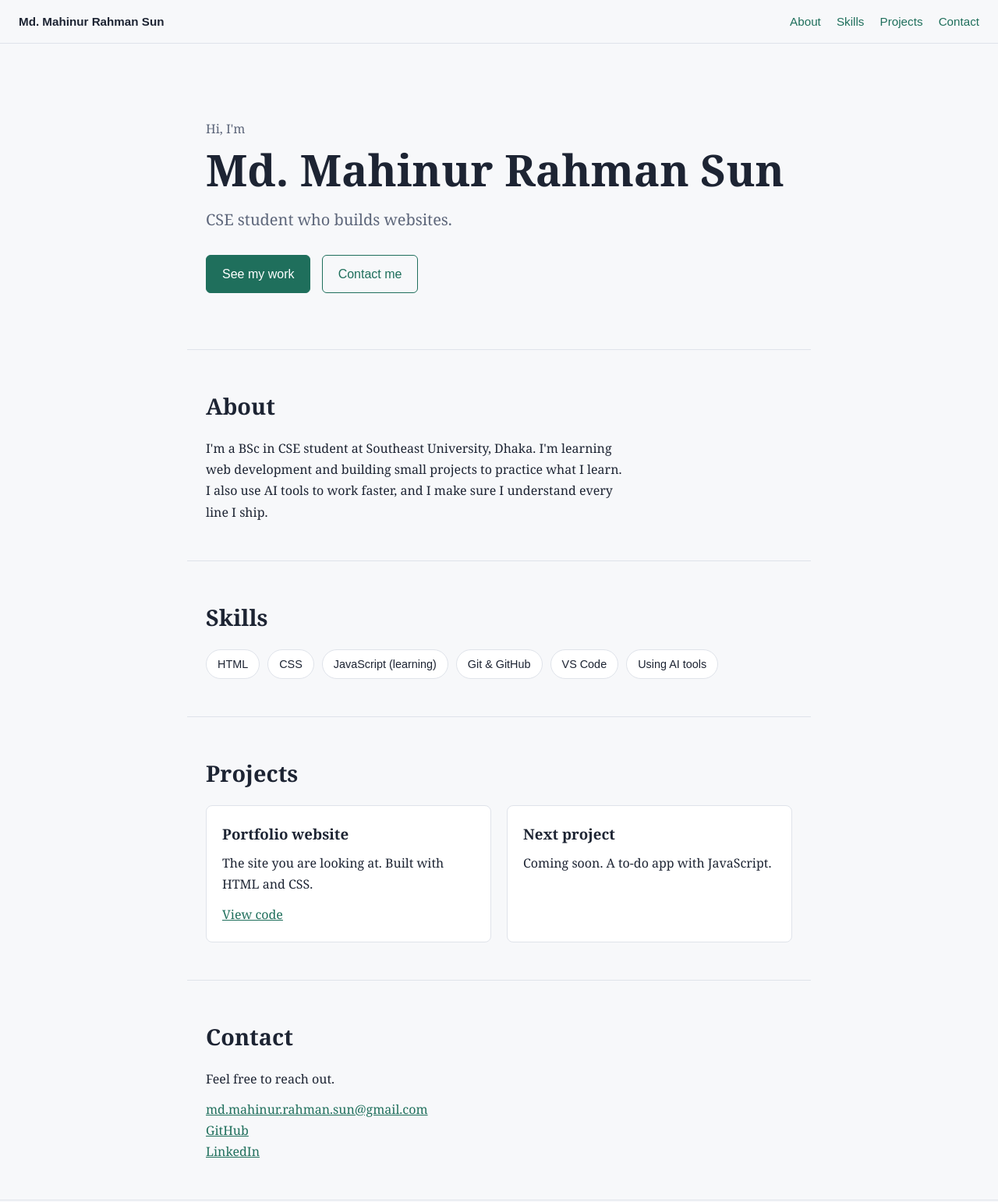
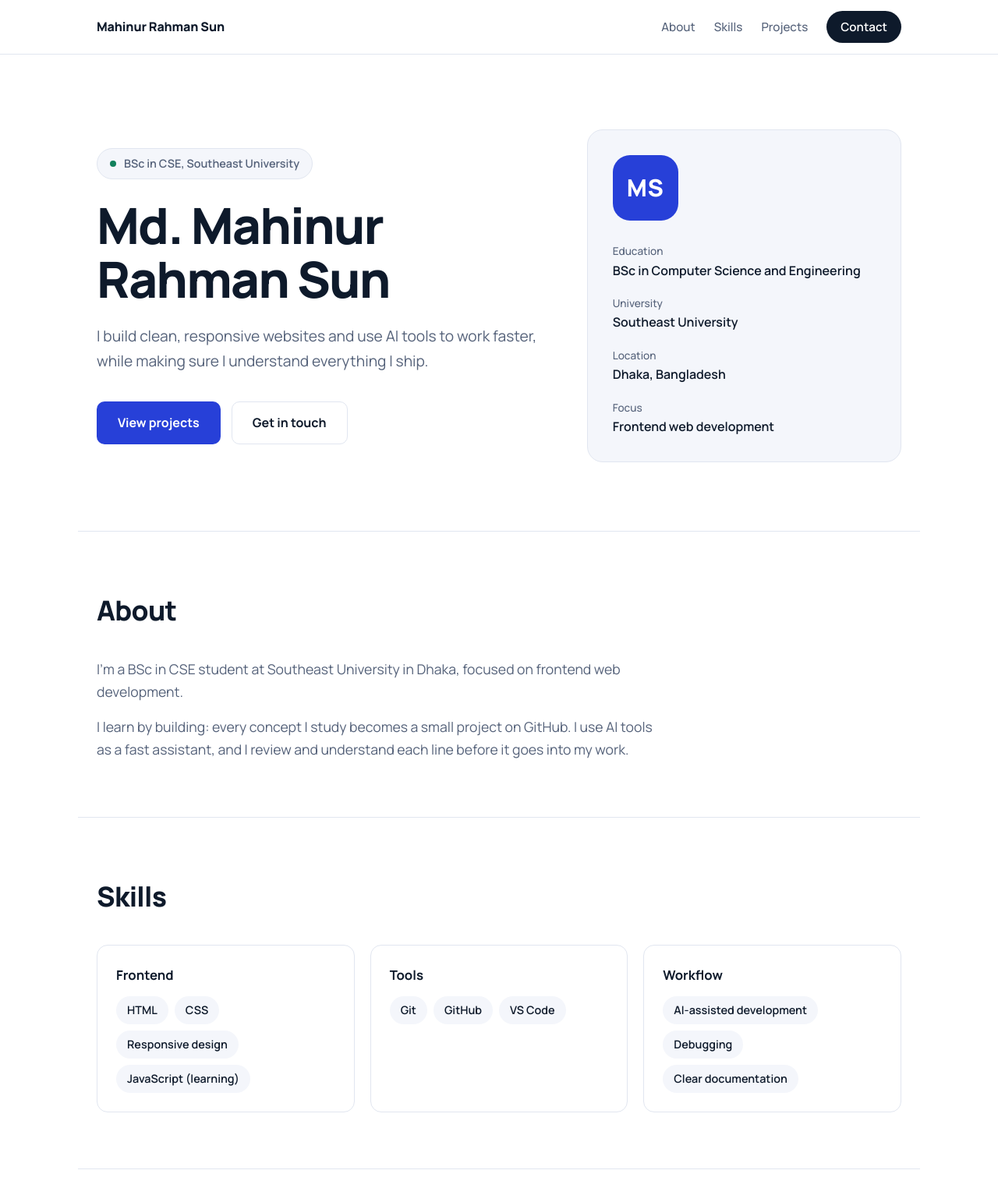
Before and after one commit to MahinurRahmanSun/my-portfolio, a plain HTML site: page index.html in a window 1280 px wide. Shown: the top 1542 px of the page at 78% size. Drawn offline with Linux system fonts and the light colour scheme.

Commit message:
Redesign portfolio

```diff
--- a/index.html
+++ b/index.html
@@ -2,100 +2,111 @@
 <html lang="en">
 <head>
   <meta charset="UTF-8">
-  <!-- Makes the page fit phone screens properly (needed for responsive design) -->
   <meta name="viewport" content="width=device-width, initial-scale=1.0">
   <title>Md. Mahinur Rahman Sun | CSE Student</title>
-  <!-- Connects our CSS file to this page -->
+  <meta name="description" content="Portfolio of Md. Mahinur Rahman Sun, BSc in CSE student at Southeast University.">
+  <link rel="preconnect" href="https://fonts.googleapis.com">
+  <link rel="preconnect" href="https://fonts.gstatic.com" crossorigin>
+  <link href="https://fonts.googleapis.com/css2?family=Manrope:wght@400;500;600;700;800&display=swap" rel="stylesheet">
   <link rel="stylesheet" href="style.css">
 </head>
 <body>
-
-  <!-- NAVBAR: links at the top that jump to each section -->
   <header class="nav">
-    <a class="logo" href="#hero">Md. Mahinur Rahman Sun</a>
-    <nav>
-      <a href="#about">About</a>
-      <a href="#skills">Skills</a>
-      <a href="#projects">Projects</a>
-      <a href="#contact">Contact</a>
-    </nav>
+    <div class="nav-inner">
+      <a class="brand" href="#top">Mahinur Rahman Sun</a>
+      <nav aria-label="Main">
+        <a href="#about">About</a>
+        <a href="#skills">Skills</a>
+        <a href="#projects">Projects</a>
+        <a class="nav-cta" href="#contact">Contact</a>
+      </nav>
+    </div>
   </header>
 
-  <main>
+  <main id="top">
+    <section class="hero">
+      <div class="hero-text">
+        <p class="status"><span class="dot"></span>BSc in CSE, Southeast University</p>
+        <h1>Md. Mahinur Rahman Sun</h1>
+        <p class="lead">I build clean, responsive websites and use AI tools to work faster, while making sure I understand everything I ship.</p>
+        <div class="actions">
+          <a class="btn btn-primary" href="#projects">View projects</a>
+          <a class="btn btn-ghost" href="#contact">Get in touch</a>
+        </div>
+      </div>
+      <aside class="profile" aria-label="Quick facts">
+        <div class="monogram">MS</div>
+        <dl>
+          <div><dt>Education</dt><dd>BSc in Computer Science and Engineering</dd></div>
+          <div><dt>University</dt><dd>Southeast University</dd></div>
+          <div><dt>Location</dt><dd>Dhaka, Bangladesh</dd></div>
+          <div><dt>Focus</dt><dd>Frontend web development</dd></div>
+        </dl>
+      </aside>
+    </section>
 
-    <!-- HERO: the first thing a recruiter sees. Keep it short and clear -->
-    <section id="hero" class="hero">
-      <p class="hello">Hi, I'm</p>
-      <h1>Md. Mahinur Rahman Sun</h1>
-      <p class="tagline">CSE student who builds websites.</p>
-      <div class="buttons">
-        <a class="btn primary" href="#projects">See my work</a>
-        <a class="btn" href="#contact">Contact me</a>
+    <section id="about" class="section">
+      <h2>About</h2>
+      <div class="about-body">
+        <p>I'm a BSc in CSE student at Southeast University in Dhaka, focused on frontend web development.</p>
+        <p>I learn by building: every concept I study becomes a small project on GitHub. I use AI tools as a fast assistant, and I review and understand each line before it goes into my work.</p>
       </div>
     </section>
 
-    <!-- ABOUT: 2-3 lines about you -->
-    <section id="about" class="section">
-      <h2>About</h2>
-      <p>
-        I'm a BSc in CSE student at Southeast University, Dhaka.
-        I'm learning web development and building small projects to
-        practice what I learn. I also use AI tools to work faster,
-        and I make sure I understand every line I ship.
-      </p>
+    <section id="skills" class="section">
+      <h2>Skills</h2>
+      <div class="skill-grid">
+        <div class="skill-group">
+          <h3>Frontend</h3>
+          <ul><li>HTML</li><li>CSS</li><li>Responsive design</li><li>JavaScript (learning)</li></ul>
+        </div>
+        <div class="skill-group">
+          <h3>Tools</h3>
+          <ul><li>Git</li><li>GitHub</li><li>VS Code</li></ul>
+        </div>
+        <div class="skill-group">
+          <h3>Workflow</h3>
+          <ul><li>AI-assisted development</li><li>Debugging</li><li>Clear documentation</li></ul>
+        </div>
+      </div>
     </section>
 
-    <!-- SKILLS: each skill is one small tag. Add more as you learn -->
-    <section id="skills" class="section">
-      <h2>Skills</h2>
-      <ul class="skills">
-        <li>HTML</li>
-        <li>CSS</li>
-        <li>JavaScript (learning)</li>
-        <li>Git &amp; GitHub</li>
-        <li>VS Code</li>
-        <li>Using AI tools</li>
-      </ul>
-    </section>
-
-    <!-- PROJECTS: each project is one "card". Copy a card to add a new one -->
     <section id="projects" class="section">
       <h2>Projects</h2>
       <div class="cards">
-
-        <!-- Project card 1 (this site itself) -->
         <article class="card">
-          <h3>Portfolio website</h3>
-          <p>The site you are looking at. Built with HTML and CSS.</p>
-          <a href="https://github.com/MahinurRahmanSun/my-portfolio">View code</a>
+          <div class="card-top">
+            <h3>Personal portfolio</h3>
+            <span class="tag tag-live">Live</span>
+          </div>
+          <p>A responsive, single-page portfolio built with semantic HTML and hand-written CSS.</p>
+          <p class="stack">HTML, CSS</p>
+          <a class="card-link" href="https://github.com/MahinurRahmanSun/my-portfolio">View on GitHub</a>
         </article>
-
-        <!-- Project card 2 (replace when you build your next project) -->
-        <article class="card">
-          <h3>Next project</h3>
-          <p>Coming soon. A to-do app with JavaScript.</p>
+        <article class="card card-soon">
+          <div class="card-top">
+            <h3>Task manager</h3>
+            <span class="tag">In progress</span>
+          </div>
+          <p>A to-do app with add, complete and delete actions, built to practice JavaScript and the DOM.</p>
+          <p class="stack">HTML, CSS, JavaScript</p>
         </article>
-
       </div>
     </section>
 
-    <!-- CONTACT: make it easy for a recruiter to reach you -->
-    <section id="contact" class="section">
+    <section id="contact" class="section contact">
       <h2>Contact</h2>
-      <p>Feel free to reach out.</p>
-      <ul class="links">
-        <li><a href="mailto:md.mahinur.rahman.sun@gmail.com">md.mahinur.rahman.sun@gmail.com</a></li>
+      <p>Have a question or want to work together? Send me an email and I'll get back to you.</p>
+      <a class="btn btn-primary" href="mailto:md.mahinur.rahman.sun@gmail.com">md.mahinur.rahman.sun@gmail.com</a>
+      <ul class="social">
         <li><a href="https://github.com/MahinurRahmanSun">GitHub</a></li>
         <li><a href="https://www.linkedin.com/in/mahinurrahmansun">LinkedIn</a></li>
       </ul>
     </section>
-
   </main>
 
-  <!-- FOOTER: small line at the bottom -->
   <footer>
     <p>&copy; 2026 Md. Mahinur Rahman Sun</p>
   </footer>
-
 </body>
 </html>
--- a/style.css
+++ b/style.css
@@ -1,192 +1,227 @@
-/* VARIABLES: change colors here and the whole site updates */
 :root {
-  --bg: #f7f8fa;        /* page background */
-  --text: #1d2433;      /* main text color */
-  --muted: #5d667a;     /* lighter text */
-  --accent: #1f6f5c;    /* buttons and links */
-  --card: #ffffff;      /* card background */
-  --line: #dfe3ea;     /* thin borders */
+  --bg: #ffffff;
+  --surface: #f4f6fb;
+  --ink: #0e1a2b;
+  --muted: #55627a;
+  --line: #e1e6f0;
+  --accent: #2740d8;
+  --accent-dark: #1b2fa8;
+  --green: #12805c;
+  --radius: 14px;
 }
 
-/* RESET: remove default spacing so we control everything */
-* {
-  box-sizing: border-box;
-  margin: 0;
-  padding: 0;
+*, *::before, *::after { box-sizing: border-box; margin: 0; padding: 0; }
+
+html { scroll-behavior: smooth; scroll-padding-top: 80px; }
+
+body {
+  font-family: "Manrope", system-ui, -apple-system, "Segoe UI", sans-serif;
+  background: var(--bg);
+  color: var(--ink);
+  line-height: 1.65;
+  -webkit-font-smoothing: antialiased;
 }
 
-/* Smooth scrolling when clicking nav links */
-html {
-  scroll-behavior: smooth;
-}
+a { color: inherit; }
+ul { list-style: none; }
 
-/* BODY: base font and colors for the whole page */
-body {
-  font-family: Georgia, "Times New Roman", serif;
-  background: var(--bg);
-  color: var(--text);
-  line-height: 1.7;
-}
+:focus-visible { outline: 3px solid var(--accent); outline-offset: 3px; border-radius: 6px; }
 
-a {
-  color: var(--accent);
-}
-
-/* NAVBAR: sticks to the top while scrolling */
 .nav {
   position: sticky;
   top: 0;
+  z-index: 10;
+  background: rgba(255, 255, 255, 0.88);
+  backdrop-filter: blur(10px);
+  border-bottom: 1px solid var(--line);
+}
+
+.nav-inner {
+  max-width: 1080px;
+  margin: 0 auto;
+  padding: 14px 24px;
   display: flex;
   justify-content: space-between;
   align-items: center;
-  padding: 14px 24px;
-  background: var(--bg);
-  border-bottom: 1px solid var(--line);
 }
 
-.nav a {
-  text-decoration: none;
-  margin-left: 16px;
-  font-family: Arial, sans-serif;
-  font-size: 0.95rem;
+.brand { font-weight: 800; text-decoration: none; letter-spacing: -0.01em; }
+
+.nav nav { display: flex; align-items: center; gap: 24px; }
+.nav nav a { text-decoration: none; font-size: 0.95rem; font-weight: 500; color: var(--muted); transition: color 0.2s; }
+.nav nav a:hover { color: var(--ink); }
+.nav .nav-cta { color: #fff; background: var(--ink); padding: 8px 18px; border-radius: 999px; font-weight: 600; }
+.nav .nav-cta:hover { color: #fff; background: var(--accent); }
+
+.hero {
+  max-width: 1080px;
+  margin: 0 auto;
+  padding: 96px 24px 88px;
+  display: grid;
+  grid-template-columns: 1.4fr 1fr;
+  gap: 64px;
+  align-items: center;
 }
 
-.nav .logo {
-  margin-left: 0;
-  font-weight: bold;
-  color: var(--text);
+.status {
+  display: inline-flex;
+  align-items: center;
+  gap: 10px;
+  padding: 7px 16px;
+  background: var(--surface);
+  border: 1px solid var(--line);
+  border-radius: 999px;
+  font-size: 0.9rem;
+  font-weight: 600;
+  color: var(--muted);
+  margin-bottom: 24px;
 }
 
-/* HERO: big intro area */
-.hero {
-  max-width: 800px;
-  margin: 0 auto;
-  padding: 96px 24px 72px;
+.dot { width: 8px; height: 8px; border-radius: 50%; background: var(--green); }
+
+.hero h1 {
+  font-size: clamp(2.5rem, 5.4vw, 4rem);
+  line-height: 1.08;
+  font-weight: 800;
+  letter-spacing: -0.03em;
+  margin-bottom: 24px;
 }
 
-.hello {
-  color: var(--muted);
+.lead { font-size: 1.2rem; color: var(--muted); max-width: 52ch; }
+
+.actions { display: flex; flex-wrap: wrap; gap: 14px; margin-top: 36px; }
+
+.btn {
+  display: inline-block;
+  padding: 13px 26px;
+  border-radius: 10px;
+  font-weight: 700;
+  font-size: 1rem;
+  text-decoration: none;
+  border: 1px solid transparent;
+  transition: background 0.2s, border-color 0.2s, transform 0.2s;
 }
 
-.hero h1 {
-  font-size: 3.5rem;
-  line-height: 1.1;
-  margin: 8px 0 16px;
+.btn-primary { background: var(--accent); color: #fff; }
+.btn-primary:hover { background: var(--accent-dark); transform: translateY(-1px); }
+.btn-ghost { border-color: var(--line); background: #fff; }
+.btn-ghost:hover { border-color: var(--ink); }
+
+.profile {
+  background: var(--surface);
+  border: 1px solid var(--line);
+  border-radius: 20px;
+  padding: 32px;
 }
 
-.tagline {
-  font-size: 1.25rem;
-  max-width: 34ch;
-  color: var(--muted);
+.monogram {
+  width: 84px;
+  height: 84px;
+  border-radius: 22px;
+  background: var(--accent);
+  color: #fff;
+  display: grid;
+  place-items: center;
+  font-size: 1.9rem;
+  font-weight: 800;
+  letter-spacing: 0.02em;
+  margin-bottom: 28px;
 }
 
-.buttons {
-  margin-top: 28px;
-}
+.profile dl { display: grid; gap: 18px; }
+.profile dt { font-size: 0.85rem; color: var(--muted); font-weight: 500; }
+.profile dd { font-weight: 600; }
 
-/* BUTTONS */
-.btn {
-  display: inline-block;
-  padding: 10px 20px;
-  margin-right: 10px;
-  border: 1px solid var(--accent);
-  border-radius: 6px;
-  text-decoration: none;
-  font-family: Arial, sans-serif;
-}
-
-.btn.primary {
-  background: var(--accent);
-  color: #fff;
-}
-
-/* SECTIONS: shared style for About, Skills, Projects, Contact */
 .section {
-  max-width: 800px;
+  max-width: 1080px;
   margin: 0 auto;
-  padding: 48px 24px;
+  padding: 72px 24px;
   border-top: 1px solid var(--line);
 }
 
 .section h2 {
-  font-size: 1.8rem;
-  margin-bottom: 16px;
+  font-size: clamp(1.7rem, 3vw, 2.2rem);
+  font-weight: 800;
+  letter-spacing: -0.02em;
+  margin-bottom: 32px;
 }
 
-.section p {
-  max-width: 60ch;
+.about-body { display: grid; gap: 16px; max-width: 68ch; font-size: 1.1rem; color: var(--muted); }
+
+.skill-grid { display: grid; grid-template-columns: repeat(3, 1fr); gap: 20px; }
+
+.skill-group {
+  border: 1px solid var(--line);
+  border-radius: var(--radius);
+  padding: 24px;
 }
 
-/* SKILLS: small tags that wrap onto new lines */
-.skills {
-  list-style: none;
-  display: flex;
-  flex-wrap: wrap;
-  gap: 10px;
+.skill-group h3 { font-size: 1.05rem; margin-bottom: 14px; }
+.skill-group ul { display: flex; flex-wrap: wrap; gap: 8px; }
+.skill-group li {
+  padding: 6px 14px;
+  background: var(--surface);
+  border-radius: 999px;
+  font-size: 0.9rem;
+  font-weight: 600;
 }
 
-.skills li {
-  padding: 6px 14px;
+.cards { display: grid; grid-template-columns: repeat(auto-fit, minmax(300px, 1fr)); gap: 24px; }
+
+.card {
   border: 1px solid var(--line);
-  background: var(--card);
-  border-radius: 20px;
-  font-family: Arial, sans-serif;
-  font-size: 0.9rem;
+  border-radius: var(--radius);
+  padding: 28px;
+  display: flex;
+  flex-direction: column;
+  gap: 12px;
+  transition: border-color 0.2s, box-shadow 0.2s;
 }
 
-/* PROJECT CARDS: grid fits as many columns as there is space for */
-.cards {
-  display: grid;
-  grid-template-columns: repeat(auto-fit, minmax(240px, 1fr));
-  gap: 20px;
+.card:hover { border-color: var(--accent); box-shadow: 0 10px 30px rgba(39, 64, 216, 0.08); }
+
+.card-top { display: flex; justify-content: space-between; align-items: center; gap: 12px; }
+.card h3 { font-size: 1.25rem; }
+.card p { color: var(--muted); }
+.card .stack { font-size: 0.9rem; font-weight: 600; color: var(--ink); }
+.card-link { margin-top: auto; font-weight: 700; color: var(--accent); text-decoration: none; }
+.card-link:hover { text-decoration: underline; }
+.card-soon { background: var(--surface); }
+
+.tag {
+  font-size: 0.8rem;
+  font-weight: 700;
+  padding: 4px 12px;
+  border-radius: 999px;
+  background: #fff;
+  border: 1px solid var(--line);
+  color: var(--muted);
+  white-space: nowrap;
 }
 
-.card {
-  background: var(--card);
-  border: 1px solid var(--line);
-  border-radius: 8px;
-  padding: 20px;
+.tag-live { background: #e5f5ee; border-color: #bfe5d4; color: var(--green); }
+
+.contact { text-align: center; }
+.contact p { color: var(--muted); font-size: 1.1rem; max-width: 46ch; margin: 0 auto 28px; }
+.social { display: flex; justify-content: center; gap: 28px; margin-top: 28px; }
+.social a { font-weight: 600; color: var(--muted); text-underline-offset: 4px; }
+.social a:hover { color: var(--accent); }
+
+footer { text-align: center; padding: 32px 24px; color: var(--muted); font-size: 0.9rem; border-top: 1px solid var(--line); }
+
+@media (max-width: 860px) {
+  .hero { grid-template-columns: 1fr; gap: 48px; padding: 56px 24px; }
+  .skill-grid { grid-template-columns: 1fr; }
 }
 
-.card h3 {
-  margin-bottom: 8px;
+@media (max-width: 560px) {
+  .nav nav a:not(.nav-cta) { display: none; }
+  .btn { width: 100%; text-align: center; }
+  .contact .btn { word-break: break-all; }
+  .section { padding: 56px 24px; }
 }
 
-.card p {
-  margin-bottom: 12px;
+@media (prefers-reduced-motion: reduce) {
+  html { scroll-behavior: auto; }
+  * { transition: none !important; }
 }
-
-/* CONTACT links */
-.links {
-  list-style: none;
-  margin-top: 12px;
-}
-
-/* FOOTER */
-footer {
-  text-align: center;
-  padding: 32px 24px;
-  color: var(--muted);
-  font-size: 0.9rem;
-  border-top: 1px solid var(--line);
-}
-
-/* RESPONSIVE: these rules apply only on small screens (phones) */
-@media (max-width: 600px) {
-  .hero {
-    padding: 56px 20px 40px;
-  }
-
-  .hero h1 {
-    font-size: 2.4rem;
-  }
-
-  .nav {
-    flex-direction: column;
-    gap: 8px;
-  }
-
-  .nav a {
-    margin: 0 8px;
-  }
-}
```
